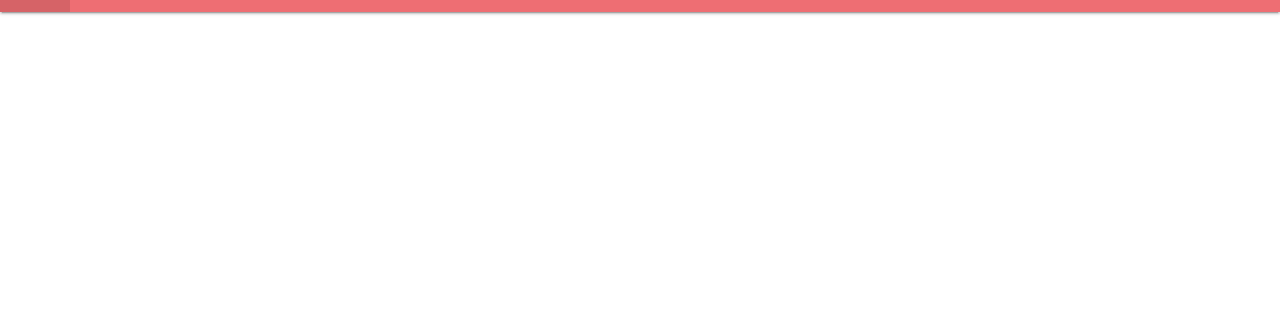
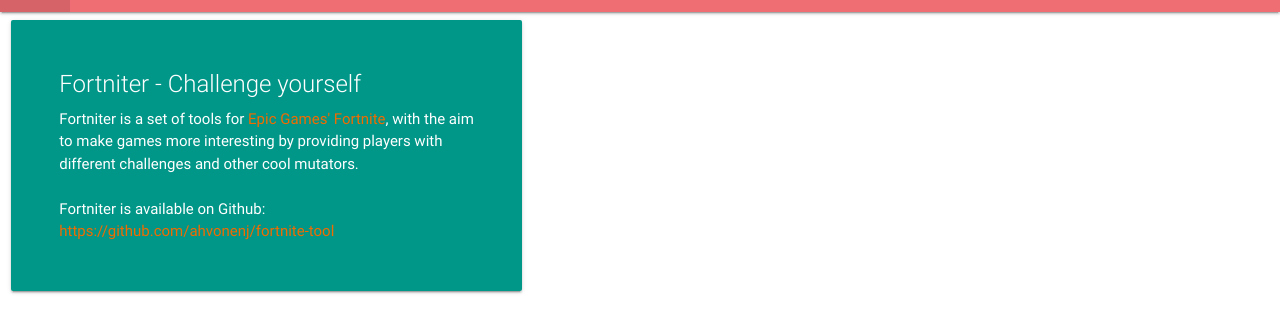
Before and after one commit to ahvonenj/fortnite-tool, a plain HTML site: page index.html in a window 1280 px wide. Shown: the part 52-384 px from the top of the page. Drawn offline with nearby package versions, Linux system fonts and the light colour scheme.

Commit message:
Enhance homepage

```diff
--- a/index.html
+++ b/index.html
@@ -30,5 +30,18 @@
 				</ul>
 			</div>
 		</nav>
+
+		<div class="row">
+			<div class="col s12 m5">
+				<div class=" card card-panel teal">
+					<div class="card-content white-text">
+						<span class="card-title">Fortniter - Challenge yourself</span>
+						<p>Fortniter is a set of tools for <a style = "color: #ef6c00;" href = "https://www.epicgames.com/fortnite">Epic Games' Fortnite</a>, with the aim to make games more interesting by providing players with different challenges and other cool mutators.</p>
+						<br>
+						<p>Fortniter is available on Github: <a style = "color: #ef6c00;" href = "https://github.com/ahvonenj/fortnite-tool">https://github.com/ahvonenj/fortnite-tool</a></p>
+					</div>
+				</div>
+			</div>
+		</div>
 	</body>
 </html>
```
